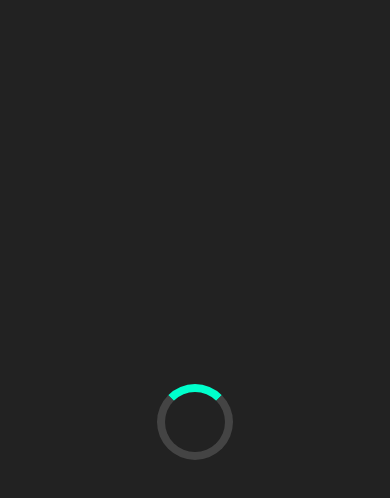
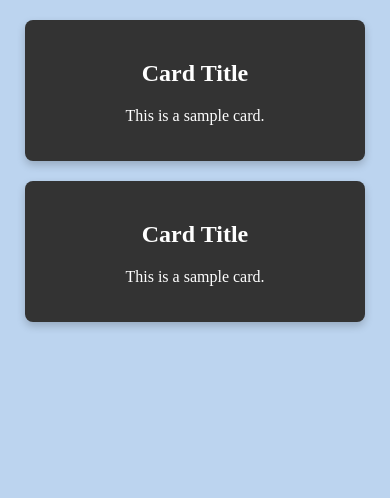
Before and after one commit to theonesteIT/animation, a plain HTML site: page load.html in a window 390 px wide. Drawn offline with Linux system fonts and the light colour scheme.

Commit message:
New  file

```diff
--- a/load.html
+++ b/load.html
@@ -5,16 +5,11 @@
   <meta name="viewport" content="width=device-width, initial-scale=1.0">
   <title>Spinning Loader</title>
   <style>
-    body {
-      display: flex;
-      justify-content: center;
-      align-items: center;
-      height: 100vh;
-      background: #222;
-      margin: 0;
-    }
+   body{
+    background-color: #bcd4ef;
+   }
 
-    .loader {
+    /* .loader {
       border: 8px solid #444;
       border-top: 8px solid #00ffcc;
       border-radius: 50%;
@@ -26,10 +21,44 @@
     @keyframes spin {
       0% { transform: rotate(0deg); }
       100% { transform: rotate(360deg); }
+    } */
+    .cards {
+      display: flex;
+      gap: 20px;
+      margin-top: 20px;
+        justify-content: center;
     }
+    .cards .card{
+        background-color: #333;
+        color: white;
+        padding: 20px;
+        border-radius: 8px;
+        box-shadow: 0 4px 8px rgba(0, 0, 0, 0.2);
+        width: 200px;
+        text-align: center;
+    }
+@media screen and (max-width: 600px) {
+    .cards {
+        flex-direction: column;
+        align-items: center;
+    }
+    .cards .card {
+        width: 80%;
+    }
+
+}
   </style>
 </head>
 <body>
   <div class="loader"></div>
+  <div class="cards">
+    <div class="card">
+        <h2>Card Title</h2>
+        <p>This is a sample card.</p>
+    </div>
+    <div class="card">
+        <h2>Card Title</h2>
+        <p>This is a sample card.</p>
+  </div>
 </body>
 </html>
--- /dev/null
+++ b/slide.css
@@ -0,0 +1,68 @@
+*{
+    margin: 0;
+    padding: 0;
+}
+
+body{
+    height: 100vh;
+    display: flex;
+    justify-content: center;
+    align-items: center;
+    background-color: #282c34;
+    color: white;
+}
+.slideshow{
+    width: 500px;
+    height: 300px;
+    border: 2px solid white;
+    border-radius: 10px;
+    overflow: hidden;
+    position: relative;
+}
+.slideshow .slides{
+    display: flex;
+    width: 200%;
+    height: 100%;
+    animation: slide 5s infinite ease-in-out;
+
+}
+.slideshow .slides img{
+    width: 50%;
+    height: 100%;
+    object-fit: cover;
+}
+
+@keyframes slide{
+    0%{
+        transform: translateX(0);
+        opacity: 1;
+    }
+    20%{
+        transform: translateX(0);
+        opacity: 1;
+    }
+    25%{
+        transform: translateX(-50%);
+        opacity: 0.5;
+    }
+    50%{
+        transform: translateX(-50%);
+        opacity: 0.5;
+    }
+    55%{
+        transform: translateX(0);
+        opacity: 1;
+    }
+    80%{
+        transform: translateX(0);
+        opacity: 1;
+    }
+    85%{
+        transform: translateX(-50%);
+        opacity: 0.5;
+    }
+    100%{
+        transform: translateX(-50%);
+        opacity: 0.5;
+    }
+}
```
Also changed, not shown: slide.html (added, +23 -0 lines).
